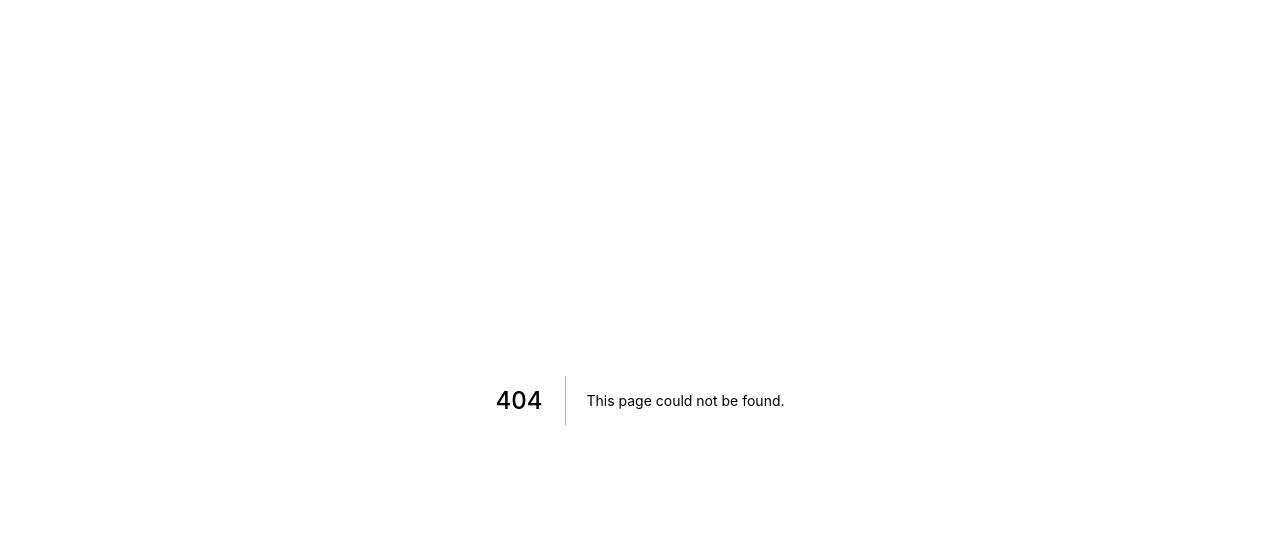
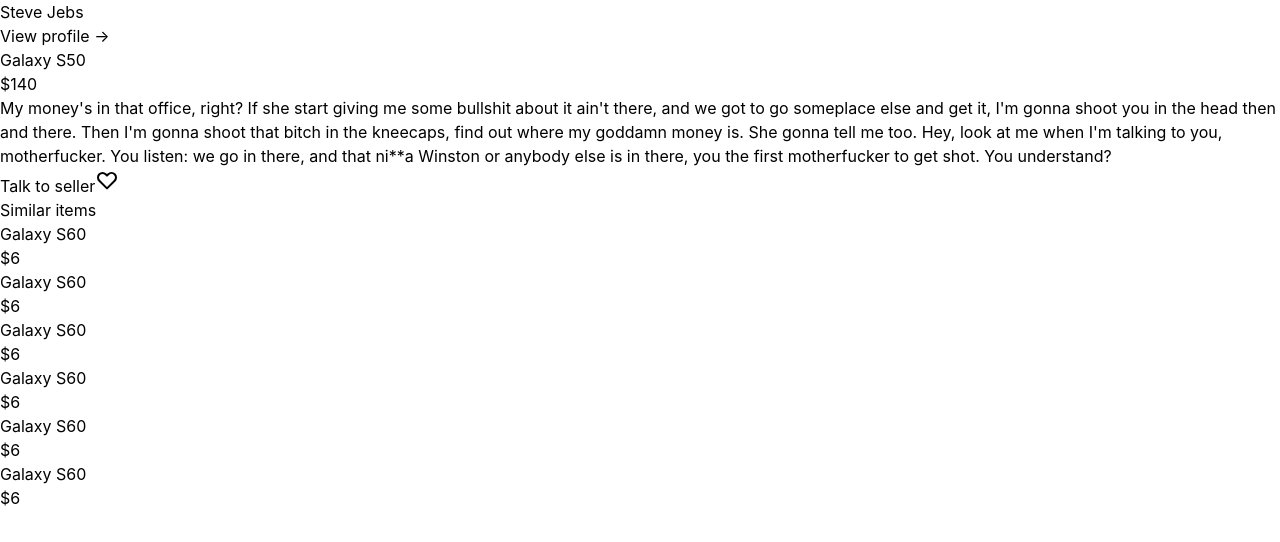
Before and after one commit to kth9192/carrot-market, a Next.js app: page /items/1 in a window 1280 px wide. Before the commit this address had no page. Shown: the top 542 px of the page. Built offline with nearby package versions, Linux system fonts and the light colour scheme.

Commit message:
:construction: item detail init

```diff
--- a/package.json
+++ b/package.json
@@ -9,6 +9,7 @@
     "lint": "next lint"
   },
   "dependencies": {
+    "@heroicons/react": "^1.0.6",
     "next": "^12.1.0",
     "react": "^18.0.0-rc.0",
     "react-dom": "^18.0.0-rc.0",
--- a/pages/index.tsx
+++ b/pages/index.tsx
@@ -5,66 +5,77 @@
 
 const Home: NextPage = () => {
   return (
-    <div className={styles.container}>
-      <Head>
-        <title>Create Next App</title>
-        <meta name="description" content="Generated by create next app" />
-        <link rel="icon" href="/favicon.ico" />
-      </Head>
-
-      <main className={styles.main}>
-        <h1 className={styles.title}>
-          Welcome to <a href="https://nextjs.org">Next.js!</a>
-        </h1>
-
-        <p className={styles.description}>
-          Get started by editing{' '}
-          <code className={styles.code}>pages/index.tsx</code>
-        </p>
-
-        <div className={styles.grid}>
-          <a href="https://nextjs.org/docs" className={styles.card}>
-            <h2>Documentation &rarr;</h2>
-            <p>Find in-depth information about Next.js features and API.</p>
-          </a>
-
-          <a href="https://nextjs.org/learn" className={styles.card}>
-            <h2>Learn &rarr;</h2>
-            <p>Learn about Next.js in an interactive course with quizzes!</p>
-          </a>
-
-          <a
-            href="https://github.com/vercel/next.js/tree/canary/examples"
-            className={styles.card}
-          >
-            <h2>Examples &rarr;</h2>
-            <p>Discover and deploy boilerplate example Next.js projects.</p>
-          </a>
-
-          <a
-            href="https://vercel.com/new?utm_source=create-next-app&utm_medium=default-template&utm_campaign=create-next-app"
-            className={styles.card}
-          >
-            <h2>Deploy &rarr;</h2>
-            <p>
-              Instantly deploy your Next.js site to a public URL with Vercel.
-            </p>
-          </a>
+    <div className="flex flex-col space-y-5 py-10">
+      {[1, 1, 1, 1, 1, 1, 1, 1, 1, 1, 1, 1].map((_, i) => (
+        <div
+          key={i}
+          className="flex cursor-pointer justify-between border-b px-4 pb-4 "
+        >
+          <div className="flex space-x-4">
+            <div className="h-20 w-20 rounded-md bg-gray-400" />
+            <div className="flex flex-col pt-2">
+              <h3 className="text-sm font-medium text-gray-900">
+                New iPhone 14
+              </h3>
+              <span className="text-xs text-gray-500 ">Black</span>
+              <span className="mt-1 font-medium text-gray-900">$95</span>
+            </div>
+          </div>
+          <div className="flex items-end justify-end space-x-2">
+            <div className="flex items-center space-x-0.5  text-sm text-gray-600">
+              <svg
+                className="h-4 w-4"
+                fill="none"
+                stroke="currentColor"
+                viewBox="0 0 24 24"
+                xmlns="http://www.w3.org/2000/svg"
+              >
+                <path
+                  strokeLinecap="round"
+                  strokeLinejoin="round"
+                  strokeWidth="2"
+                  d="M4.318 6.318a4.5 4.5 0 000 6.364L12 20.364l7.682-7.682a4.5 4.5 0 00-6.364-6.364L12 7.636l-1.318-1.318a4.5 4.5 0 00-6.364 0z"
+                ></path>
+              </svg>
+              <span>1</span>
+            </div>
+            <div className="flex items-center space-x-0.5  text-sm text-gray-600">
+              <svg
+                className="h-4 w-4"
+                fill="none"
+                stroke="currentColor"
+                viewBox="0 0 24 24"
+                xmlns="http://www.w3.org/2000/svg"
+              >
+                <path
+                  strokeLinecap="round"
+                  strokeLinejoin="round"
+                  strokeWidth="2"
+                  d="M8 12h.01M12 12h.01M16 12h.01M21 12c0 4.418-4.03 8-9 8a9.863 9.863 0 01-4.255-.949L3 20l1.395-3.72C3.512 15.042 3 13.574 3 12c0-4.418 4.03-8 9-8s9 3.582 9 8z"
+                ></path>
+              </svg>
+              <span>1</span>
+            </div>
+          </div>
         </div>
-      </main>
-
-      <footer className={styles.footer}>
-        <a
-          href="https://vercel.com?utm_source=create-next-app&utm_medium=default-template&utm_campaign=create-next-app"
-          target="_blank"
-          rel="noopener noreferrer"
+      ))}
+      <button className="fixed bottom-24 right-5 rounded-full bg-orange-400 p-4 text-white shadow-xl transition-colors hover:bg-orange-500">
+        <svg
+          className="h-6 w-6"
+          xmlns="http://www.w3.org/2000/svg"
+          fill="none"
+          viewBox="0 0 24 24"
+          stroke="currentColor"
+          aria-hidden="true"
         >
-          Powered by{' '}
-          <span className={styles.logo}>
-            <Image src="/vercel.svg" alt="Vercel Logo" width={72} height={16} />
-          </span>
-        </a>
-      </footer>
+          <path
+            strokeLinecap="round"
+            strokeLinejoin="round"
+            strokeWidth="2"
+            d="M12 6v6m0 0v6m0-6h6m-6 0H6"
+          />
+        </svg>
+      </button>
     </div>
   );
 };
--- /dev/null
+++ b/pages/items/[id].tsx
@@ -0,0 +1,67 @@
+import { NextPage } from 'next';
+import React from 'react';
+
+const ItemDetail: NextPage = () => {
+  return (
+    <div>
+      <div>
+        <div />
+        <div>
+          <div />
+          <div>
+            <p>Steve Jebs</p>
+            <p>View profile &rarr;</p>
+          </div>
+        </div>
+        <div>
+          <h1>Galaxy S50</h1>
+          <p>$140</p>
+          <p>
+            My money&apos;s in that office, right? If she start giving me some
+            bullshit about it ain&apos;t there, and we got to go someplace else
+            and get it, I&apos;m gonna shoot you in the head then and there.
+            Then I&apos;m gonna shoot that bitch in the kneecaps, find out where
+            my goddamn money is. She gonna tell me too. Hey, look at me when
+            I&apos;m talking to you, motherfucker. You listen: we go in there,
+            and that ni**a Winston or anybody else is in there, you the first
+            motherfucker to get shot. You understand?
+          </p>
+          <div>
+            <button>Talk to seller</button>
+            <button>
+              <svg
+                className="h-6 w-6 "
+                xmlns="http://www.w3.org/2000/svg"
+                fill="none"
+                viewBox="0 0 24 24"
+                stroke="currentColor"
+                aria-hidden="true"
+              >
+                <path
+                  strokeLinecap="round"
+                  strokeLinejoin="round"
+                  strokeWidth="2"
+                  d="M4.318 6.318a4.5 4.5 0 000 6.364L12 20.364l7.682-7.682a4.5 4.5 0 00-6.364-6.364L12 7.636l-1.318-1.318a4.5 4.5 0 00-6.364 0z"
+                />
+              </svg>
+            </button>
+          </div>
+        </div>
+      </div>
+      <div>
+        <h2>Similar items</h2>
+        <div>
+          {[1, 2, 3, 4, 5, 6].map((_, i) => (
+            <div key={i}>
+              <div />
+              <h3>Galaxy S60</h3>
+              <p>$6</p>
+            </div>
+          ))}
+        </div>
+      </div>
+    </div>
+  );
+};
+
+export default ItemDetail;
```
Also changed, not shown: 1 other file (tests, documents, lock files or other folders).
